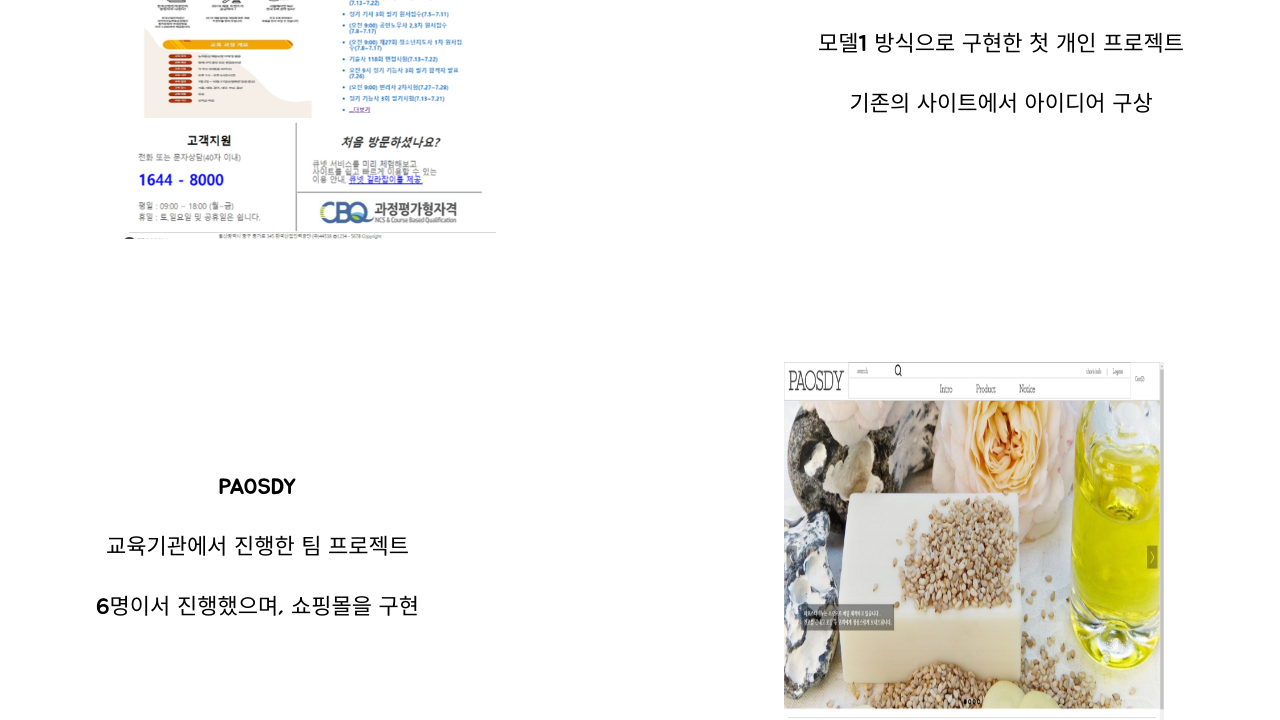
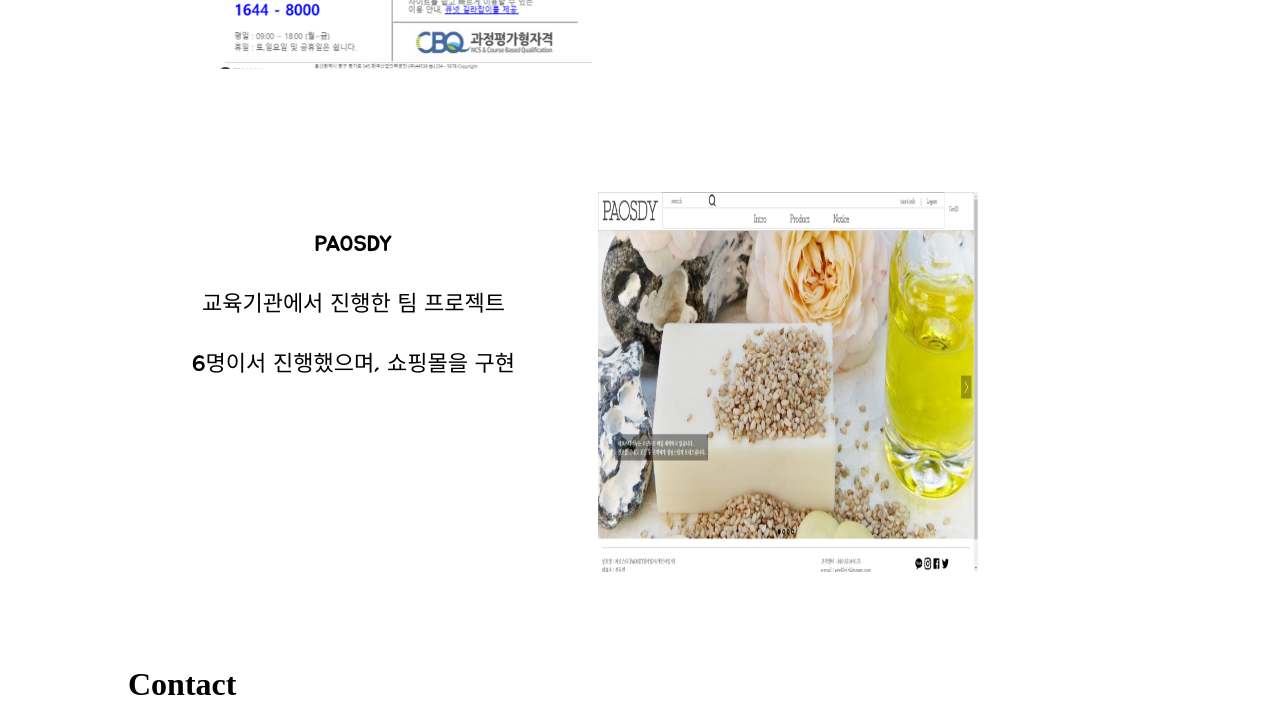
Before and after one commit to adgj5162/Portfolio, a plain HTML site: page index.html in a window 1280 px wide. Shown: the part 2010-2730 px from the top of the page. Drawn offline with nearby package versions, Linux system fonts and the light colour scheme; a web font is replaced by a local one.

Commit message:
my portfolio

```diff
--- a/css/style.css
+++ b/css/style.css
@@ -1,18 +1,22 @@
+/* Global */
 body{
   margin: 0;
   padding: 0;
 }
 
-/* Global */
 ul{
   margin: 0;
   padding: 0;
 }
 
 .container{
-  width: 85%;
+  width: 70%;
   margin: auto;
   overflow: hidden;
+}
+
+.h1{
+  margin-left: 10%;
 }
 /* Global */
 
@@ -66,6 +70,7 @@ header nav{
   font-family: Do Hyeon;
   font-weight: lighter;
   font-style: italic;
+  transition: .5s;
 }
 
 .detail{
@@ -106,6 +111,7 @@ header nav{
 
 .intro, .projects, .contact{
   font-family: Jua;
+  transition: .5s;
 }
 
 /* intro */
@@ -145,16 +151,17 @@ header nav{
   line-height: 60px;
 }
 
-.first, .second{
-  width: 100%;
+.box{
+  width: 90%;
   min-height: 380px;
   display: inline-block;
-  margin: 50px  0;
+  margin: 50px auto;
+  padding: 0;
   text-align: center;
 }
 
 .projects p{
-  margin-top: 95px;
+  /* margin-top: 95px; */
 }
 
 .first_p{
@@ -168,6 +175,11 @@ header nav{
 .projects img{
   width: 380px;
   height: 380px;
+  transition: .5s ease;
+}
+
+.projects img:hover{
+
 }
 
 .pic1{
--- a/index.html
+++ b/index.html
@@ -8,10 +8,9 @@
   <link rel="stylesheet" href="/css/style.css">
   <link href="https://fonts.googleapis.com/css?family=Oswald&display=swap" rel="stylesheet">
   <link rel="stylesheet" href="https://maxcdn.bootstrapcdn.com/font-awesome/4.7.0/css/font-awesome.min.css">
+  <link href="https://fonts.googleapis.com/css?family=Do+Hyeon|Yeon+Sung&display=swap" rel="stylesheet">
+  <link href="https://fonts.googleapis.com/css?family=Jua&display=swap" rel="stylesheet">
 </head>
-<link href="https://fonts.googleapis.com/css?family=Do+Hyeon|Yeon+Sung&display=swap" rel="stylesheet">
-</head>
-<link href="https://fonts.googleapis.com/css?family=Jua&display=swap" rel="stylesheet">
 
 <body>
   <header>
@@ -33,10 +32,11 @@
       <button type="button" class="detail"><a href="#intro">See Detail</a></button>
     </div>
   </section>
-
+  <div class="h1">
+  <h1>Intro</h1>
+    </div>
   <section class="intro" id="intro">
     <div class="container">
-      <h1>Intro</h1>
       <p class="career">2017.02  부산공업고등학교 기계과 졸업<br>
         2019.07  정보처리기능사 취득<br>
         2019.11  전자정부 프레임워크 Java 웹
@@ -44,38 +44,42 @@
       </p>
       <img src="img/KakaoTalk.jpg" class="profile">
       <p class="introduce">
-        " IT로 새로운 도전을 시작한 개발자입니다. Java 웹 개발자 과정을 이수하며, 화면의 동적인 요소를 구현하고 디자인 하는 데 흥미가 생겼습니다.
+        " IT로 새로운 도전을 시작한 개발자입니다. 웹 개발자 교육과정을 이수하며, 화면의 동적인 요소를 구현하고 디자인 하는 데 흥미가 생겼습니다.
         그 후 저는 프론트엔드 개발자로서의 준비를 하고있습니다. 배울 것도 많고, 배우고 싶은 것도 많습니다. 10년후를 바라보며, 끊임없이 새로운 기술을
         배우고 탐구해나갈 것입니다. "
       </p>
     </div>
   </section>
 
+ <div class="h1">
+  <h1>Projects</h1>
+    </div>
+
   <section class="projects" id="projects">
     <div class="container">
-      <h1>Projects</h1>
-      <div class="first">
+      <div class="box">
         <img class="pic1" src="img/pic1.png">
         <p class="first_p">Q - net<br>
           모델1 방식으로 구현한 첫 개인 프로젝트<br>
           기존의 사이트에서 아이디어 구상
         </p>
       </div>
-      <div class="second">
+      <div></div>
+      <div class="box">
         <p class="second_p">PAOSDY<br>
           교육기관에서 진행한 팀 프로젝트<br>
           6명이서 진행했으며, 쇼핑몰을 구현
         </p>
-
         <img class="pic2" src="img/pic2.png">
-
       </div>
     </div>
   </section>
 
+  <div class="h1">
+    <h1>Contact</h1>
+      </div>
   <section class="contact" id="contact">
     <div class="container">
-      <h1>Contact</h1>
       <ul>
         <li><i class="fa fa-google"></i></li>
         <li><i class="fa fa-facebook"></i></li>
```
Also changed, not shown: js/index.js (line endings or trailing spaces).
